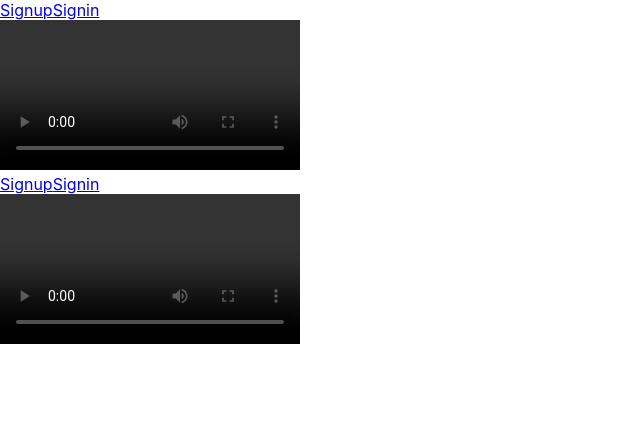
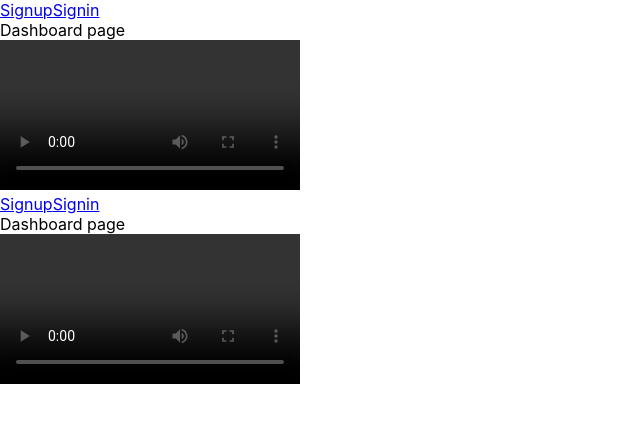
Before and after one commit to dheenadhayalanperumal/callingApp, a React (Create React App) app: page /dashboard in a window 1280 px wide. Shown: the top 422 px of the page, without its empty margins (0-640 px from the left). Built offline with nearby package versions, Linux system fonts and the light colour scheme; no server answers.

Commit message:
permission

```diff
--- a/src/DashBoard.jsx
+++ b/src/DashBoard.jsx
@@ -20,6 +20,7 @@ const DashBoard = () => {
                 <Link to="/signup">Signup</Link>
                 <Link to="/signin">Signin</Link>
             </div>
+            <div className="text-3xl">Dashboard page</div>
             <video autoPlay controls ref={playerRef} />
         </div>
     );
```
